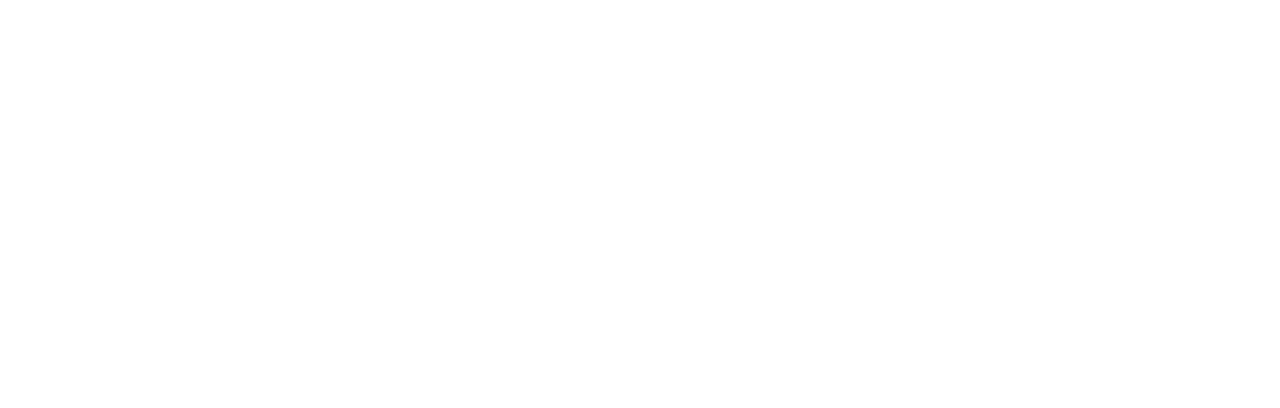
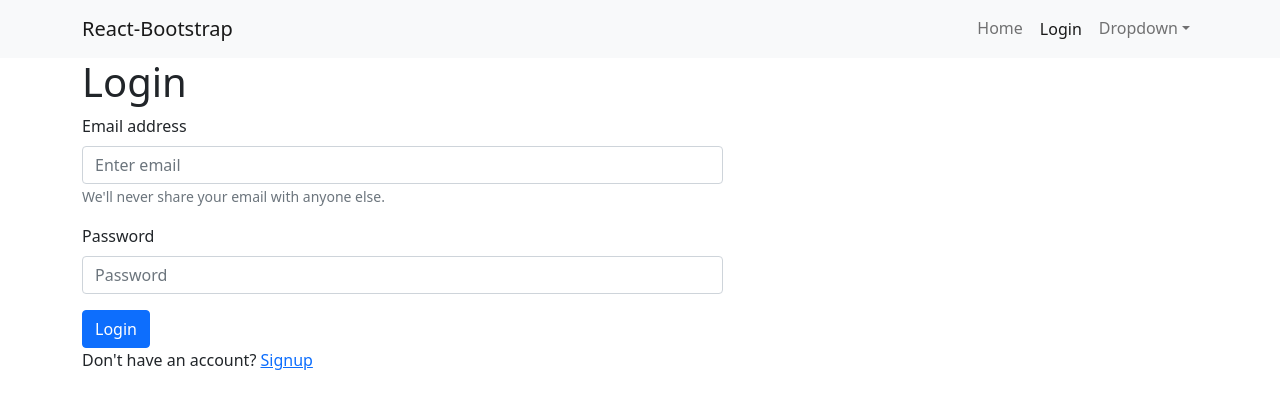
Before and after one commit to DrashtiPancholi/Content-Management-System, a React (Create React App) app in the folder CMS/frontend/: page /login in a window 1280 px wide. Before the commit this address had no page. Shown: the top 408 px of the page. Built offline with nearby package versions, Linux system fonts and the light colour scheme.

Commit message:
Login Frontend

```diff
--- a/CMS/frontend/package.json
+++ b/CMS/frontend/package.json
@@ -10,6 +10,7 @@
     "react": "^18.0.0",
     "react-bootstrap": "^2.2.2",
     "react-dom": "^18.0.0",
+    "react-router-bootstrap": "^0.26.1",
     "react-router-dom": "^6.3.0",
     "react-scripts": "5.0.0",
     "web-vitals": "^2.1.4"
--- a/CMS/frontend/src/App.js
+++ b/CMS/frontend/src/App.js
@@ -1,12 +1,19 @@
 import logo from './logo.svg';
 import './App.css';
 import { BrowserRouter, Routes, Route, } from "react-router-dom";
+import Navigation from './components/Navigation';
+import Home from './pages/Home';
+import Login from './pages/Login';
+import Signup from './pages/Signup';
 
 function App() {
   return (
     <BrowserRouter>
+      <Navigation />
       <Routes>
-        <Route path="/" element={<App />} />
+        <Route path="/" element={<Home />} />
+        <Route path="/login" element={<Login />} />
+        <Route path="/signup" element={<Signup />}/>
       </Routes>
     </BrowserRouter>
   );
--- /dev/null
+++ b/CMS/frontend/src/components/Navigation.js
@@ -0,0 +1,34 @@
+import React from 'react';
+import { Nav, NavDropdown, Navbar, Container } from 'react-bootstrap';
+import { LinkContainer } from 'react-router-bootstrap';
+
+function Navigation() {
+    return (
+        <Navbar bg="light" expand="lg">
+            <Container>
+                <Navbar.Brand href="#home">React-Bootstrap</Navbar.Brand>
+                <Navbar.Toggle aria-controls="basic-navbar-nav" />
+                <Navbar.Collapse id="basic-navbar-nav">
+                    <Nav className="ms-auto">
+                        <LinkContainer to="/">
+                            <Nav.Link>Home</Nav.Link>
+                        </LinkContainer>
+                        <LinkContainer to="/login">
+                            <Nav.Link className="btn brn-primary">Login</Nav.Link>
+                        </LinkContainer>
+
+                        <NavDropdown title="Dropdown" id="basic-nav-dropdown">
+                            <NavDropdown.Item href="#action/3.1">Action</NavDropdown.Item>
+                            <NavDropdown.Item href="#action/3.2">Another action</NavDropdown.Item>
+                            <NavDropdown.Item href="#action/3.3">Something</NavDropdown.Item>
+                            <NavDropdown.Divider />
+                            <NavDropdown.Item href="#action/3.4">Separated link</NavDropdown.Item>
+                        </NavDropdown>
+                    </Nav>
+                </Navbar.Collapse>
+            </Container>
+        </Navbar>
+    );
+}
+
+export default Navigation;
--- a/CMS/frontend/src/pages/Home.js
+++ b/CMS/frontend/src/pages/Home.js
@@ -0,0 +1,9 @@
+import React from 'react';
+
+function Home() {
+    return (
+        <div>Home</div>
+    );
+}
+
+export default Home;
--- a/CMS/frontend/src/pages/Login.js
+++ b/CMS/frontend/src/pages/Login.js
@@ -0,0 +1,39 @@
+import React from 'react';
+import { Col, Container, Row, Form, Button } from 'react-bootstrap';
+import { Link } from 'react-router-dom';
+
+function Login() {
+    return (
+        <Container>
+            <Row>
+                <Col md={7}>
+                    <h1>Login</h1>
+                    <Form>
+                        <Form.Group className="mb-3" controlId="formBasicEmail">
+                            <Form.Label>Email address</Form.Label>
+                            <Form.Control type="email" placeholder="Enter email" />
+                            <Form.Text className="text-muted">
+                                We'll never share your email with anyone else.
+                            </Form.Text>
+                        </Form.Group>
+
+                        <Form.Group className="mb-3" controlId="formBasicPassword">
+                            <Form.Label>Password</Form.Label>
+                            <Form.Control type="password" placeholder="Password" />
+                        </Form.Group>
+
+                        <Button variant="primary" type="submit">
+                            Login
+                        </Button>
+                        <div>
+                            Don't have an account? <Link to="/signup">Signup</Link>
+                        </div>
+                    </Form>
+                </Col>
+                <col md={5} className="login__bg--container"></col>
+            </Row>
+        </Container>
+    );
+}
+
+export default Login;
--- a/CMS/frontend/src/pages/Signup.js
+++ b/CMS/frontend/src/pages/Signup.js
@@ -0,0 +1,9 @@
+import React from 'react';
+
+function Signup() {
+  return (
+    <div>Signup</div>
+  );
+}
+
+export default Signup;
```
Also changed, not shown: 1 other file (tests, documents, lock files or other folders).
